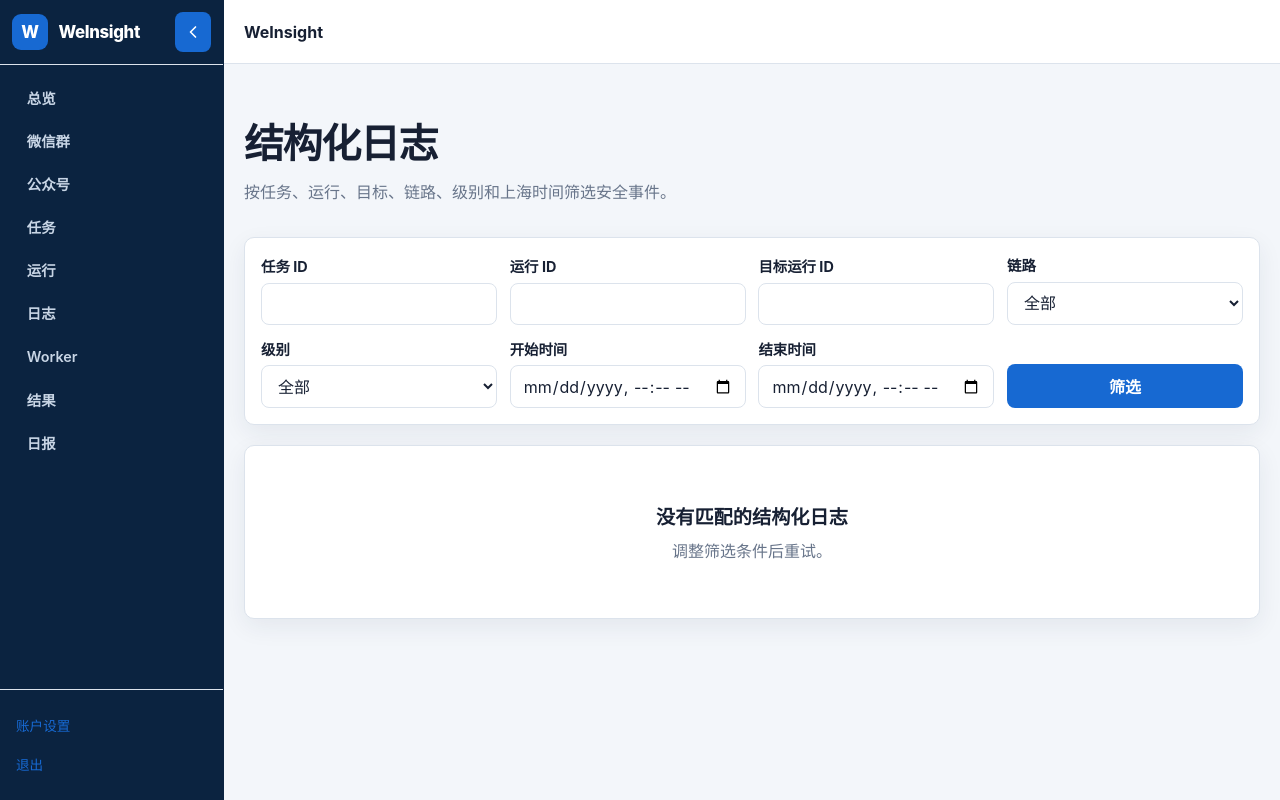
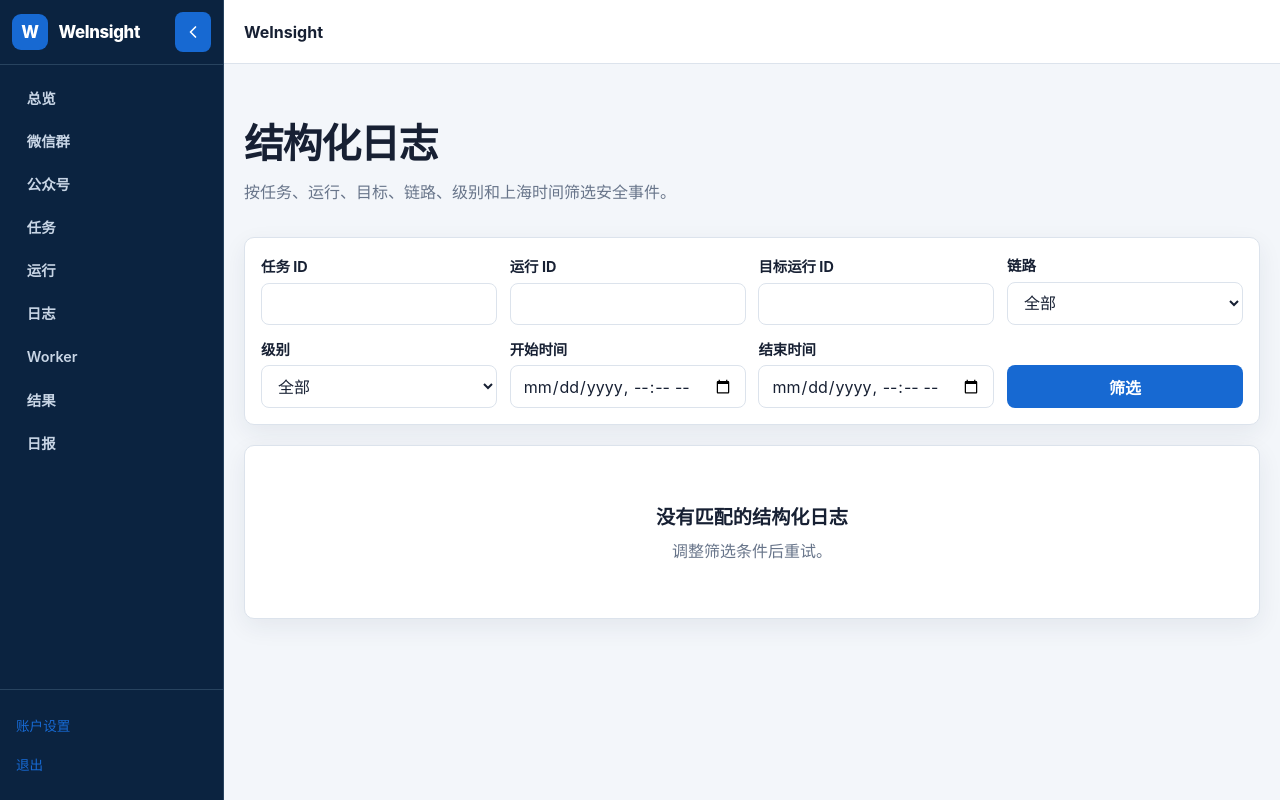
Before and after one commit to hwj1995style/WeInsight, a Python web app: template app/web/templates/events/index.html in a window 1280 px wide. Run offline with Jinja, Linux system fonts and the light colour scheme; the template is opened without the code that fills it, so the values that code supplies are empty.

Commit message:
fix: align admin visual system constraints

```diff
--- a/app/web/static/app.css
+++ b/app/web/static/app.css
@@ -1,6 +1,7 @@
 :root {
   --color-sidebar: #0b2340;
   --color-sidebar-hover: #12365e;
+  --color-sidebar-border: #28435f;
   --color-workspace: #f3f6fa;
   --color-surface: #ffffff;
   --color-text: #172033;
@@ -51,8 +52,8 @@ form button { margin-top: 1.25rem; }
 .notice.success { color: #17643c; background: #eaf8f0; }
 .app-shell { min-height: 100vh; display: grid; grid-template-columns: var(--sidebar-expanded) minmax(0, 1fr); transition: grid-template-columns .2s ease; }
 .app-shell[data-sidebar-state="collapsed"] { grid-template-columns: var(--sidebar-collapsed) minmax(0, 1fr); }
-.sidebar { position: sticky; top: 0; z-index: 20; height: 100vh; display: flex; flex-direction: column; overflow: hidden; color: #fff; background: var(--color-sidebar); border-right: 1px solid var(--color-sidebar); }
-.sidebar-brand { min-height: 64px; display: flex; align-items: center; justify-content: space-between; gap: .5rem; padding: .75rem; border-bottom: 1px solid var(--color-border); }
+.sidebar { position: sticky; top: 0; z-index: 20; height: 100vh; display: flex; flex-direction: column; overflow: hidden; color: #fff; background: var(--color-sidebar); border-right: 1px solid var(--color-sidebar-border); }
+.sidebar-brand { min-height: 64px; display: flex; align-items: center; justify-content: space-between; gap: .5rem; padding: .75rem; border-bottom: 1px solid var(--color-sidebar-border); }
 .sidebar-brand .brand { display: flex; align-items: center; gap: .65rem; min-width: 0; color: #fff; }
 .brand-mark { flex: 0 0 36px; display: grid; place-items: center; width: 36px; height: 36px; color: #fff; background: var(--color-accent); border-radius: 9px; }
 .icon-button { display: grid; place-items: center; flex: 0 0 36px; width: 36px; height: 36px; padding: 0; }
@@ -61,7 +62,7 @@ form button { margin-top: 1.25rem; }
 .primary-nav a { display: flex; align-items: center; min-height: 40px; padding: 0 .8rem; color: #c8d5e5; font-size: .9rem; font-weight: 620; border-left: 2px solid transparent; white-space: nowrap; }
 .primary-nav a:hover { color: #fff; background: var(--color-sidebar-hover); text-decoration: none; }
 .primary-nav a[aria-current="page"] { color: #fff; background: var(--color-sidebar-hover); border-left-color: #6eaeff; }
-.sidebar-account { display: grid; gap: .55rem; padding: 1rem; border-top: 1px solid var(--color-border); font-size: .85rem; }
+.sidebar-account { display: grid; gap: .55rem; padding: 1rem; border-top: 1px solid var(--color-sidebar-border); font-size: .85rem; }
 .sidebar-account form, .sidebar-account form button { margin: 0; }
 .sidebar-account button { padding: 0; color: var(--color-accent); background: transparent; text-align: left; font-weight: 500; }
 .app-main { min-width: 0; }
@@ -130,7 +131,7 @@ form button { margin-top: 1.25rem; }
 .section-tabs a[aria-current="page"] { color: var(--color-accent); border-bottom-color: var(--color-accent); font-weight: 680; }
 .filter-panel { display: grid; grid-template-columns: repeat(5, minmax(0, 1fr)); align-items: end; gap: .8rem; margin-bottom: 1.25rem; padding: 1rem; background: var(--color-surface); border: 1px solid var(--color-border); border-radius: var(--radius-panel); box-shadow: var(--shadow-panel); }
 .filter-panel label { margin-top: 0; }
-.filter-panel button { min-height: 44px; margin: 0; }
+.filter-panel button { min-height: 40px; margin: 0; }
 .result-panel { padding: 0; overflow: hidden; }
 .results-table { min-width: 1050px; }
 .content-cell { min-width: 16rem; max-width: 28rem; white-space: normal; overflow-wrap: anywhere; }
@@ -139,7 +140,7 @@ form button { margin-top: 1.25rem; }
 .report-request-panel h2 { margin: 0 0 .45rem; font-size: 1.2rem; }
 .report-request-form { display: grid; grid-template-columns: repeat(3, minmax(0, 1fr)) auto; align-items: end; gap: .75rem; }
 .report-request-form label { margin-top: 0; }
-.report-request-form button { min-height: 44px; margin: 0; white-space: nowrap; }
+.report-request-form button { min-height: 40px; margin: 0; white-space: nowrap; }
 .report-download-bar { display: flex; justify-content: flex-end; margin: 0 0 1rem; }
 .report-version, .request-status { display: inline-flex; align-items: center; min-height: 28px; padding: .24rem .58rem; border-radius: 999px; font-size: .78rem; font-weight: 720; white-space: nowrap; }
 .report-version-provisional, .request-status-pending, .request-status-running { color: #855b00; background: #fff5cf; }
```
Also changed, not shown: tests/test_admin_visual_shell.py (+15 -0 lines), tests/test_web_jobs.py (+2 -1 lines), tests/test_web_sources.py (+2 -1 lines).
